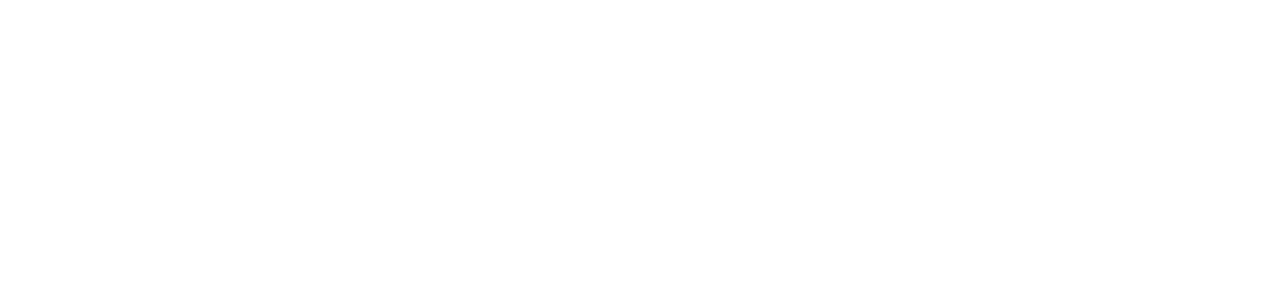
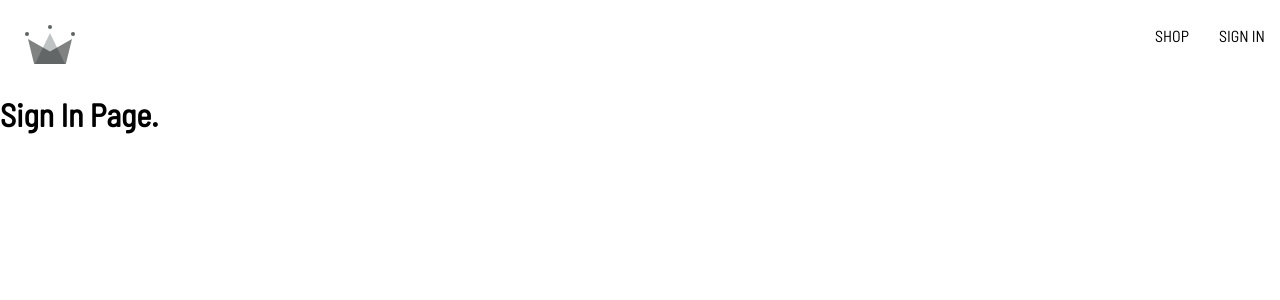
Before and after one commit to pratikrana1998/crown-clothing, a React (Create React App) app: page /sign-in in a window 1280 px wide. Before the commit this address had no page. Shown: the top 300 px of the page. Built offline with nearby package versions, Linux system fonts and the light colour scheme; a web font is replaced by a local one.

Commit message:
adding navigation links and sign-in component

```diff
--- a/package.json
+++ b/package.json
@@ -6,6 +6,7 @@
     "@testing-library/jest-dom": "^5.16.5",
     "@testing-library/react": "^13.4.0",
     "@testing-library/user-event": "^13.5.0",
+    "firebase": "^9.15.0",
     "react": "^18.2.0",
     "react-dom": "^18.2.0",
     "react-router-dom": "^6.4.5",
--- a/src/App.js
+++ b/src/App.js
@@ -1,6 +1,8 @@
+import { Routes, Route } from "react-router";
+
 import Navigation from "./routes/navigation/navigation.component";
 import Home from "./routes/home/home.component";
-import { Routes, Route } from "react-router";
+import SignIn from "./components/sign-in/sign-in.component";
 
 const Shop = () => {
   return <h1>I am the Shop page.</h1>
@@ -14,6 +16,7 @@
       <Route path='/' element={ <Navigation /> } >
         <Route index element={ <Home /> } />
         <Route path='shop' element={ <Shop /> } />
+        <Route path='sign-in' element={ <SignIn /> } />
       </Route>
     </Routes>
   )
--- /dev/null
+++ b/src/components/sign-in/sign-in.component.jsx
@@ -0,0 +1,9 @@
+const SignIn = () => {
+    return (
+        <div>
+            <h1>Sign In Page.</h1>
+        </div>
+    )
+}
+
+export default SignIn;
--- a/src/routes/navigation/navigation.component.jsx
+++ b/src/routes/navigation/navigation.component.jsx
@@ -16,6 +16,9 @@
             <Link className="nav-link" to={'/shop'}>
                 SHOP
             </Link>
+            <Link className="nav-link" to={'/sign-in'}>
+                SIGN IN
+            </Link>
             </div>
         </div>
         <Outlet />
```
Also changed, not shown: 1 other file (tests, documents, lock files or other folders).
